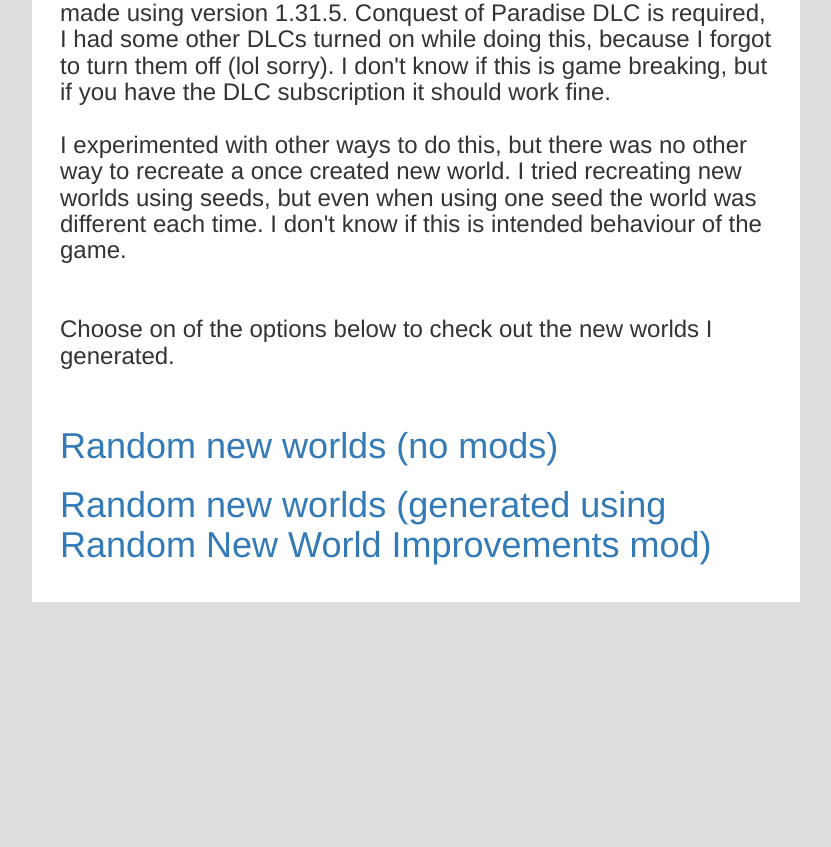
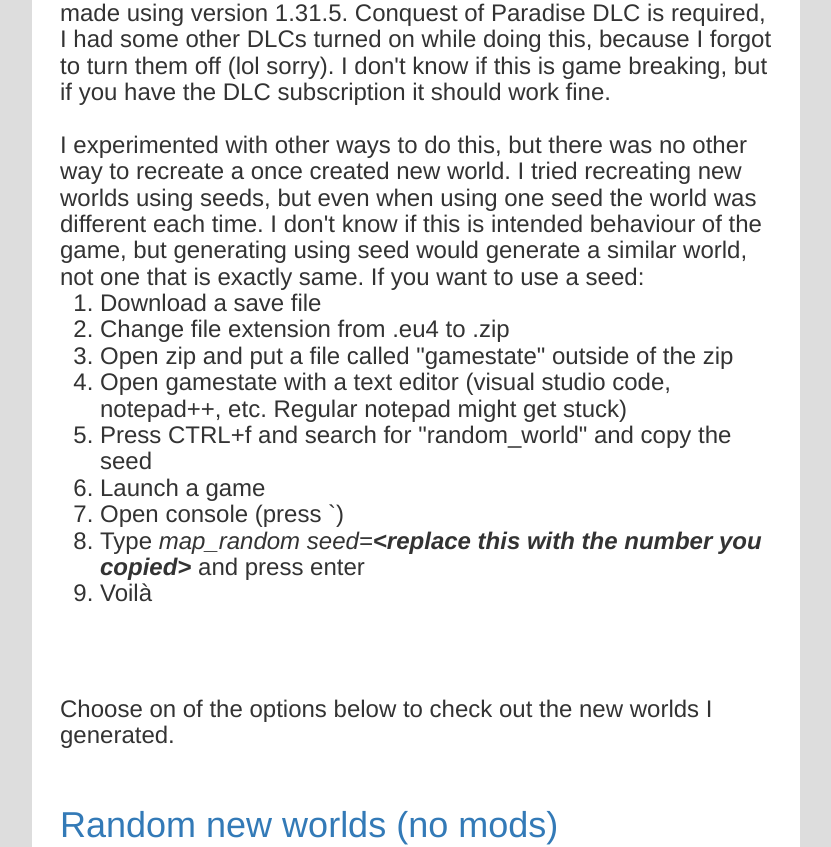
Before and after one commit to grzala/EU4RNWBANK, a PHP site: page / in a window 1280 px wide. Shown: the part 546-1393 px from the top of the page, without its empty margins (224-1055 px from the left). Before the commit the page ends 1148 px from the top, so only its background shows below. Run offline with PHP 8.4, Linux system fonts and the light colour scheme; some libraries are stand-ins or nearby versions.

Commit message:
finish info

```diff
--- a/index.php
+++ b/index.php
@@ -16,7 +16,19 @@
 			<br/>
 			<br/>
 			I experimented with other ways to do this, but there was no other way to recreate a once created new world. I tried recreating new worlds using seeds, but
-			even when using one seed the world was different each time. I don't know if this is intended behaviour of the game.
+			even when using one seed the world was different each time. I don't know if this is intended behaviour of the game, but generating using seed would generate a similar world,
+			not one that is exactly same. If you want to use a seed:
+			<ol>
+				<li>Download a save file</li>
+				<li>Change file extension from .eu4 to .zip</li>
+				<li>Open zip and put a file called "gamestate" outside of the zip</li>
+				<li>Open gamestate with a text editor (visual studio code, notepad++, etc. Regular notepad might get stuck)</li>
+				<li>Press CTRL+f and search for "random_world" and copy the seed</li>
+				<li>Launch a game</li>
+				<li>Open console (press `)</li>
+				<li>Type <i>map_random seed=<b>&lt;replace this with the number you copied&gt;</b></i> and press enter</li>
+				<li>Voilà</li>
+			</ol>
 			<br/>
 			<br/>
 			<br/>
```
